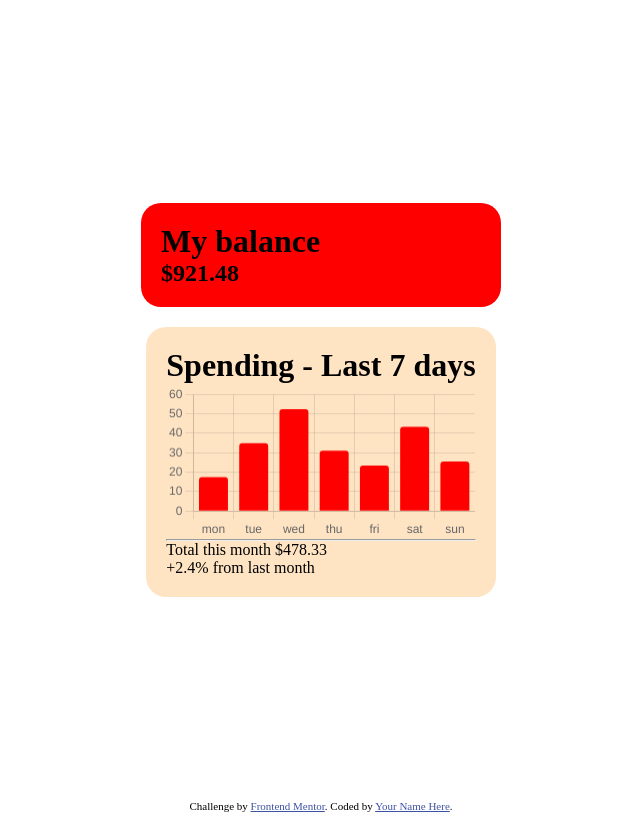
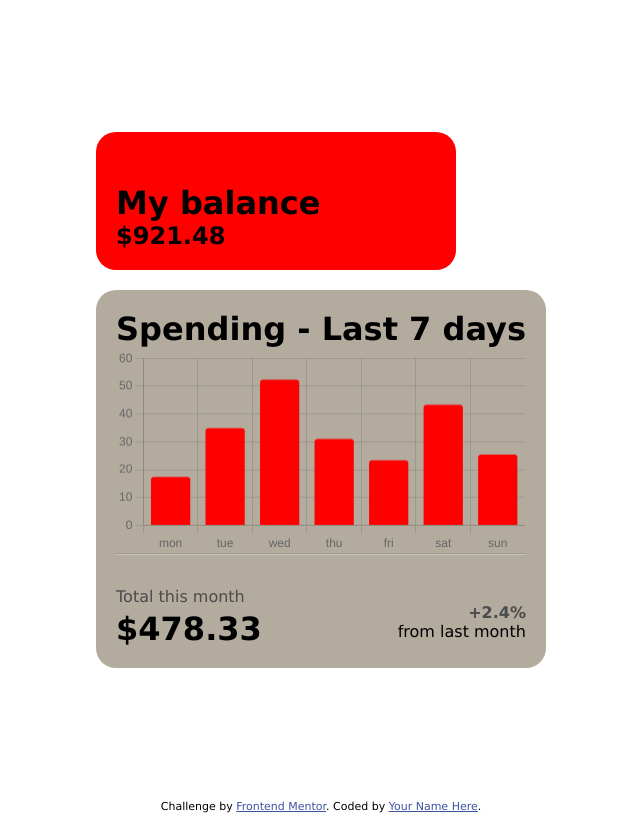
Before and after one commit to KazKamil2000/expensesChart, a website: page index.html in a window 1280 px wide. Shown: the whole page, without its empty margins (319-959 px from the left). Drawn offline with nearby package versions, Linux system fonts and the light colour scheme.

Commit message:
sleep time

```diff
--- a/index.html
+++ b/index.html
@@ -16,6 +16,7 @@
   </head>
   <body>
     <div class="app">
+      <div class="wrapper">
         <div class="top-container">
           <div class="top-text"><h1 class="info">My balance</h1></div>
           <div class="bottom-text"><h2 class="balance">$921.48</h2></div>
@@ -30,8 +31,15 @@
             </div>
             <hr />
             <div class="info">
-            <p class="total">Total this month $478.33</p>
-            <p class="percent">+2.4% from last month</p>
+              <div class="total-main">
+                <p class="total-text">Total this month</p>
+                <p class="total">$478.33</p>
+              </div>
+              <div class="percent-main">
+                <p class="percent">+2.4%</p>
+                <p class="percent-text">from last month</p>
+              </div>
+            </div>
           </div>
         </div>
       </div>
--- a/script.js
+++ b/script.js
@@ -15,6 +15,7 @@ fetch("./data.json")
             data: values,
             backgroundColor: ["red"],
             borderRadius: 3,
+            hoverBackgroundColor: "blue",
           },
         ],
       },
@@ -23,6 +24,10 @@ fetch("./data.json")
         plugins: {
           legend: {
             display: false,
+          },
+          tooltip: {
+            yAlign: "bottom",
+            displayColors: false,
           },
         },
         scales: {
--- a/style.css
+++ b/style.css
@@ -1,10 +1,19 @@
 * {
     margin: 0;
     padding: 0;
+    font-family: Verdana, Geneva, Tahoma, sans-serif;
+}
+
+hr {
+    border: 0;
+    height: 0;
+    border-top: 1px solid rgba(0, 0, 0, 0.1);
+    border-bottom: 1px solid rgba(255, 255, 255, 0.3);
 }
 
 .app {
     height: 100vh;
+    min-width: 50%;
     display: flex;
     justify-content: center;
     align-items: center;
@@ -20,11 +29,34 @@
 }
 
 .main-container {
-    background-color: bisque;
+    background-color: rgb(178, 171, 158);
     border-radius: 20px;
     padding: 20px;
+}
 
+.info {
+    padding-top: 2rem;
+    display: flex;
+    justify-content: space-between;
 }
+
+.total {
+    font-weight: 700;
+    font-size: 2rem;
+}
+
+.total-text {
+    color: rgb(75,75,75);
+    padding-bottom: 0.2rem;
+}
+
+.percent {
+    color: rgb(75,75,75);
+    font-weight: 700;
+    text-align: end;
+    padding-top: 1rem;
+}
+
 
 /* ATTRIBUTIONS */
 .attribution { font-size: 11px; text-align: center; }
```
Lines whose indentation alone changed are shown as unchanged.
